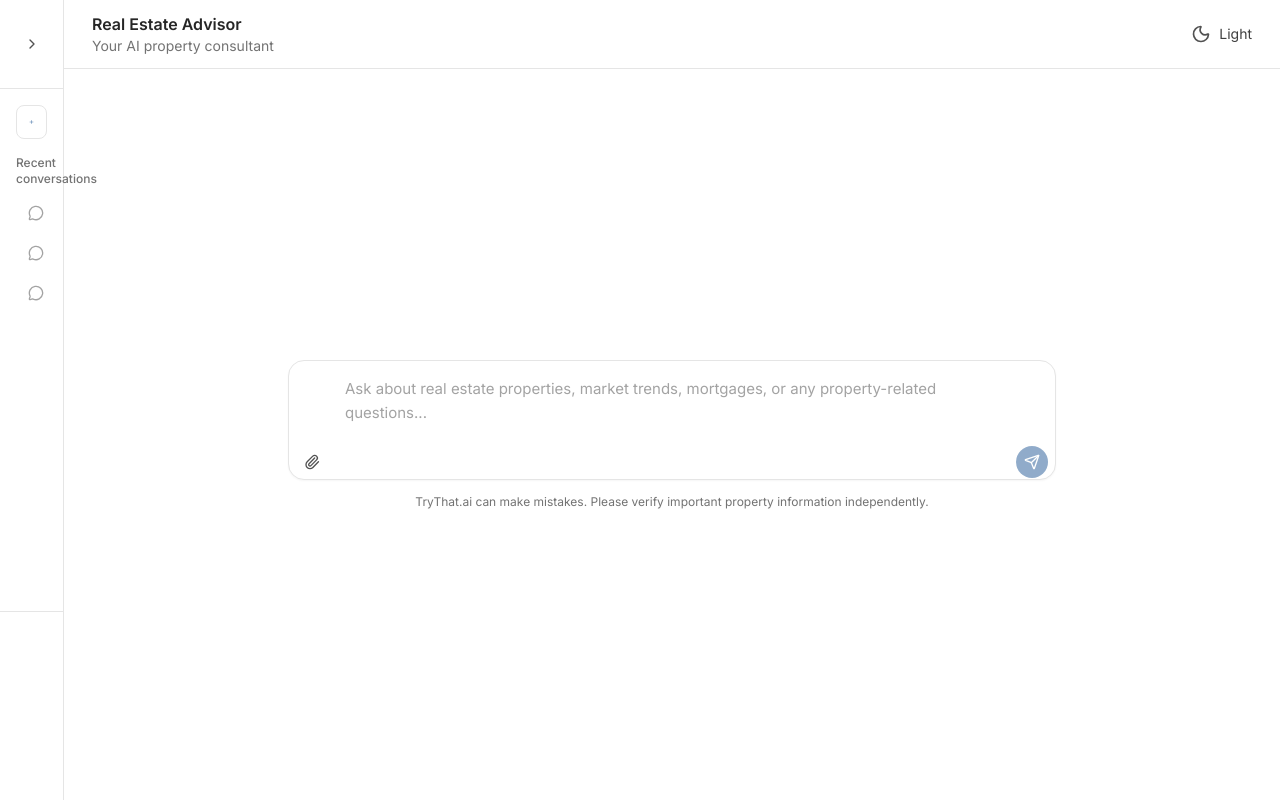
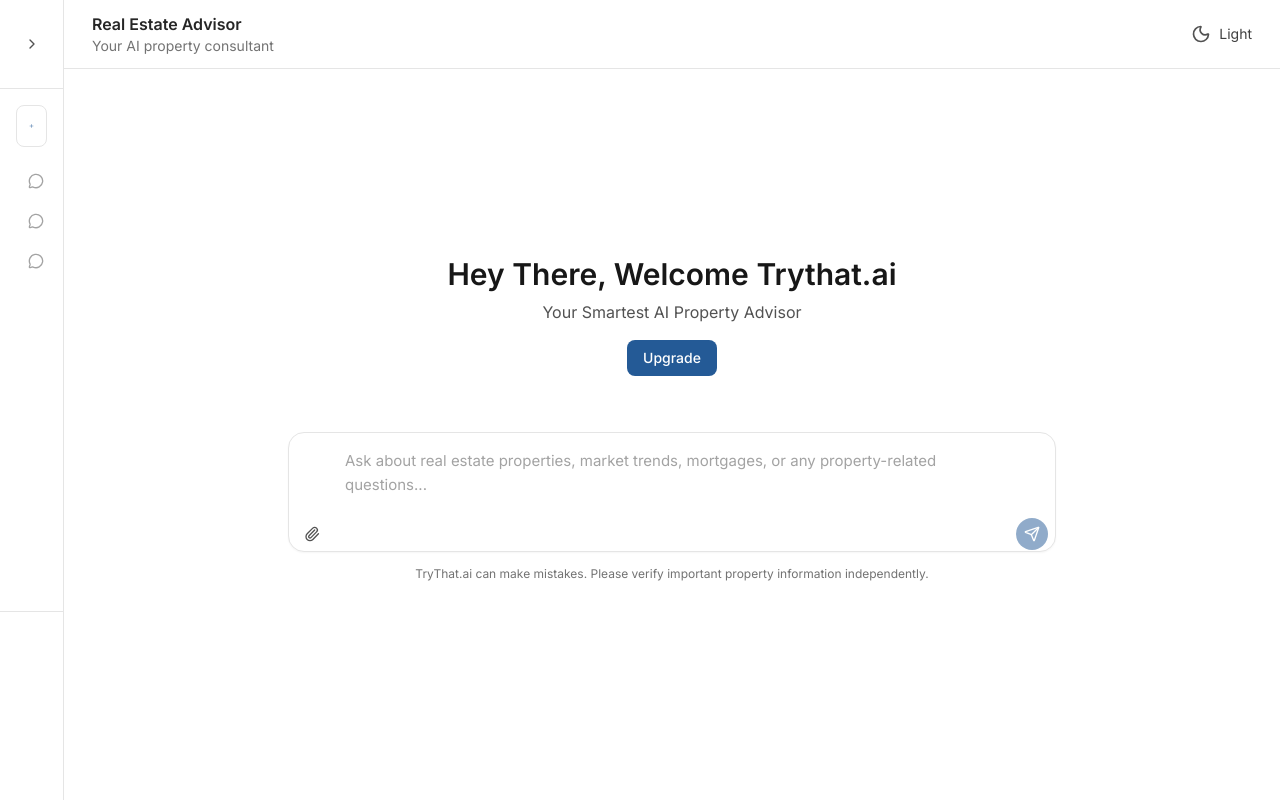
Before and after one commit to abhinav-davinci/TryThat.ai-Chat-Web, a React (Vite) app: page / in a window 1280 px wide. Built offline with nearby package versions, Linux system fonts and the light colour scheme.

Commit message:
added CTA for upgrade

```diff
--- a/src/components/chat/ChatInput.jsx
+++ b/src/components/chat/ChatInput.jsx
@@ -17,7 +17,7 @@
   }
 
   return (
-    <div className={`${hero ? 'border-t-0 py-8' : 'border-t border-neutral-200 dark:border-neutral-800 p-4'}`}>
+    <div className={`${hero ? 'border-t-0 py-8' : 'p-4'}`}>
       <div className="max-w-4xl mx-auto">
         <div className="relative">
           <textarea
--- a/src/components/chat/ChatInterface.jsx
+++ b/src/components/chat/ChatInterface.jsx
@@ -29,6 +29,13 @@
     return (
       <div className="flex-1 flex items-center justify-center px-4">
         <div className="w-full max-w-3xl">
+          <div className="text-center mb-6">
+            <h1 className="text-2xl sm:text-3xl font-semibold text-neutral-900 dark:text-neutral-100">Hey There, Welcome Trythat.ai</h1>
+            <p className="mt-2 text-neutral-600 dark:text-neutral-300">Your Smartest AI Property Advisor</p>
+            <div className="mt-4">
+              <button className="inline-flex items-center gap-2 rounded-lg bg-primary-600 text-white px-4 py-2 text-sm font-medium hover:bg-primary-700 transition-colors">Upgrade</button>
+            </div>
+          </div>
           <ChatInput
             inputValue={inputValue}
             setInputValue={setInputValue}
--- a/src/components/layout/Sidebar.jsx
+++ b/src/components/layout/Sidebar.jsx
@@ -39,17 +39,19 @@
 
       {/* New Chat Button */}
       <div className="p-4">
-        <button className="w-full flex items-center space-x-3 px-3 py-2 rounded-lg border border-neutral-200 dark:border-neutral-800 hover:bg-neutral-50 dark:hover:bg-neutral-900/40 transition-colors">
-          <Plus className="w-4 h-4 text-primary-600" />
-          <span className={`text-center text-primary-600 dark:text-primary-400 font-medium ${sidebarOpen ? 'opacity-100' : 'opacity-0 lg:hidden'} transition-opacity duration-200`}>New Chat</span>
+        <button className="group w-full flex items-center justify-center gap-2 px-3 py-2 rounded-lg border border-neutral-200 dark:border-neutral-800 hover:bg-neutral-50 dark:hover:bg-neutral-900/40 transition-colors">
+          <Plus className={`${sidebarOpen ? 'w-4 h-4' : 'w-6 h-6'} text-primary-600 transform transition-transform duration-200 ease-out group-hover:rotate-12 group-hover:scale-110`} />
+          <span className={`text-primary-600 dark:text-primary-400 font-medium ${sidebarOpen ? 'inline' : 'hidden'}`}>New Chat</span>
         </button>
       </div>
 
       {/* Chat History */}
       <div className="flex-1 px-4">
-        <div className="text-xs font-medium mb-2 text-neutral-500">
-          Recent conversations
-        </div>
+        {sidebarOpen && (
+          <div className="text-xs font-medium mb-2 text-neutral-500">
+            Recent conversations
+          </div>
+        )}
         <div className="space-y-1">
           {['Property search in Downtown', 'Mortgage calculation help', 'Investment analysis'].map((chat, i) => (
             <button key={i} className="w-full text-left px-3 py-2 rounded-lg hover:bg-neutral-50 dark:hover:bg-neutral-900/40 transition-colors">
```
